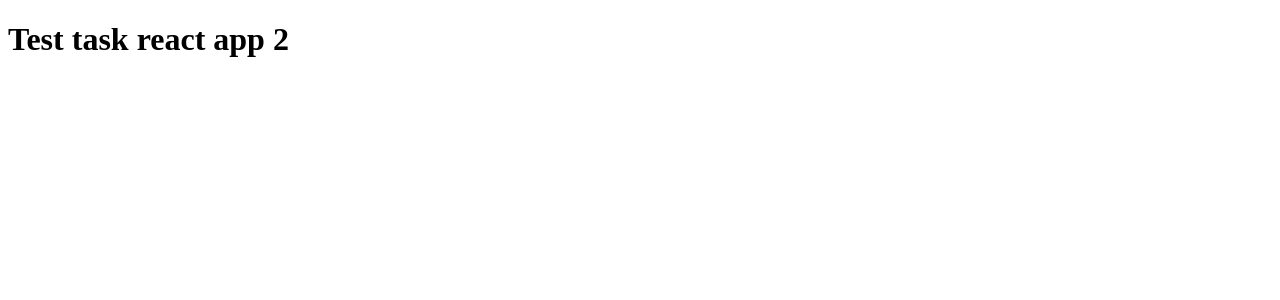
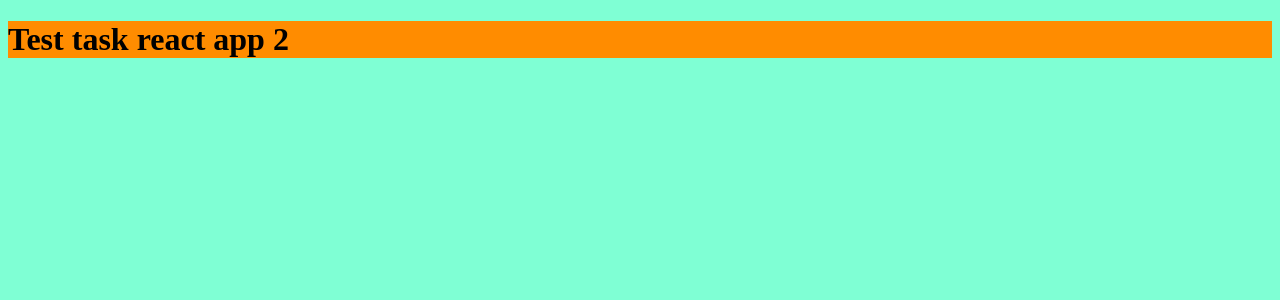
Before and after one commit to denhrys/am-test-task, a React app: page / in a window 1280 px wide. Shown: the top 300 px of the page. Built offline with nearby package versions, Linux system fonts and the light colour scheme.

Commit message:
adds css-modules

```diff
--- /dev/null
+++ b/declarations.d.ts
@@ -0,0 +1 @@
+declare module '*.css'
--- a/jest.config.js
+++ b/jest.config.js
@@ -93,7 +93,7 @@ module.exports = {
   // notifyMode: "failure-change",
 
   // A preset that is used as a base for Jest's configuration
-  // preset: undefined,
+  preset: 'ts-jest',
 
   // Run tests from one or more projects
   // projects: undefined,
--- a/package.json
+++ b/package.json
@@ -23,8 +23,10 @@
     "@types/react-dom": "^17.0.8",
     "babel-jest": "^27.0.2",
     "babel-loader": "^8.2.2",
+    "css-loader": "^6.2.0",
     "html-webpack-plugin": "^5.3.1",
     "jest": "^27.0.6",
+    "style-loader": "^3.2.1",
     "ts-jest": "^27.0.4",
     "typescript": "^4.3.4",
     "webpack": "^5.39.1",
--- /dev/null
+++ b/src/assets/css/styles.css
@@ -0,0 +1,3 @@
+body {
+	background-color: aquamarine;
+}
--- a/src/App.tsx
+++ b/src/components/App/index.tsx
@@ -1,9 +1,10 @@
 import React, { ReactElement } from 'react'
+import s from "./style.module.css"
 
 export default function App(): ReactElement {
 	return (
 		<div>
-			<h1>Test task react app 2</h1>
+			<h1 className={s.container}>Test task react app 2</h1>
 		</div>
 	)
 }
--- /dev/null
+++ b/src/components/App/style.module.css
@@ -0,0 +1,3 @@
+.container {
+	background-color: darkorange;
+}
--- a/src/index.tsx
+++ b/src/index.tsx
@@ -1,5 +1,8 @@
 import React from "react";
 import ReactDOM from "react-dom";
-import App from "./App";
+
+import App from "components/App";
+
+import "./assets/css/styles.css"
 
 ReactDOM.render(<App />, document.getElementById("root"))
--- a/webpack.config.js
+++ b/webpack.config.js
@@ -24,13 +24,17 @@ module.exports = {
 			{
 				test: /\.(ts|js)x?$/,
 				use: "babel-loader"
-			}
+			},
+			{
+				test: /\.css/,
+				use: ["style-loader", "css-loader"],
+			},
 		]
 
 	},
 	plugins: [
 		new HtmlWebpackPlugin({
-			template: path.resolve(__dirname, "src/assets/index.html")
+			template: path.resolve(__dirname, "src/assets/html/index.html")
 		})
 	]
 
```
Also changed, not shown: src/assets/html/index.html (renamed from src/assets/index.html), 2 other files (tests, documents, lock files or other folders).
